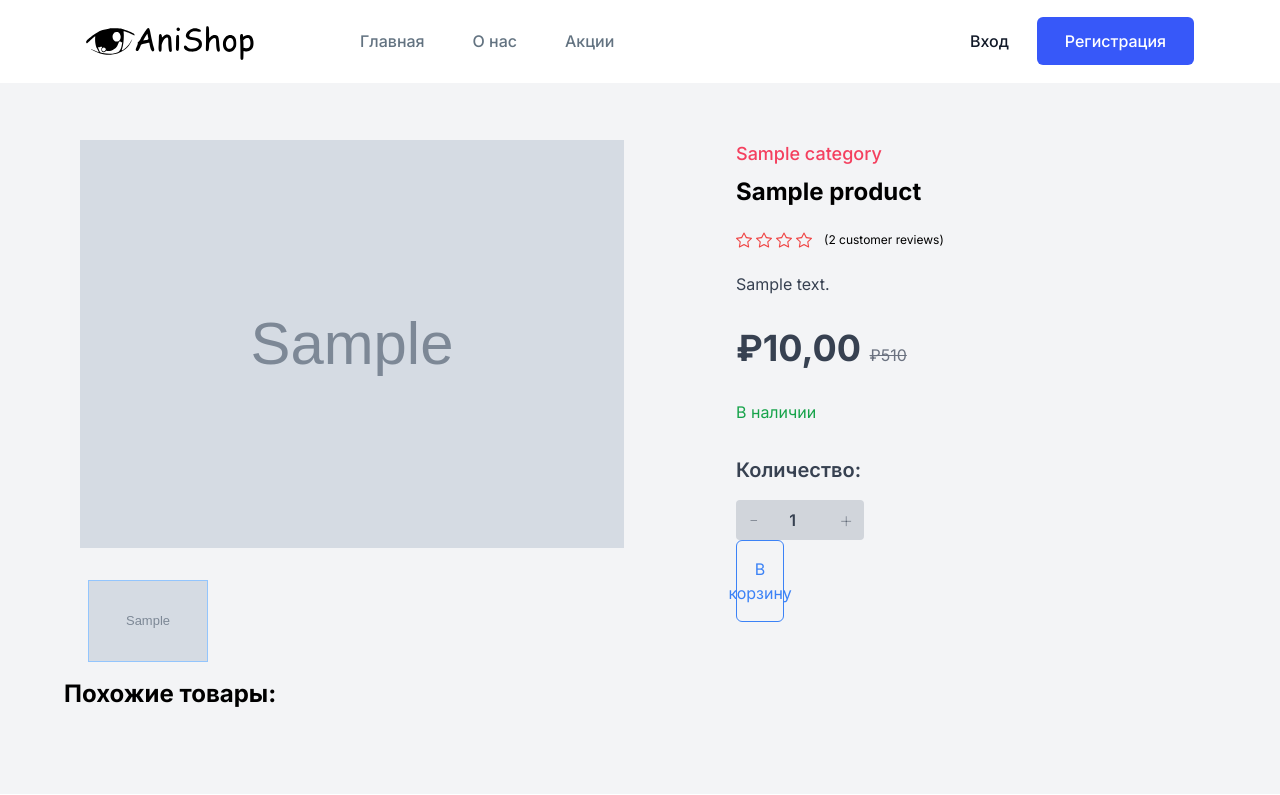
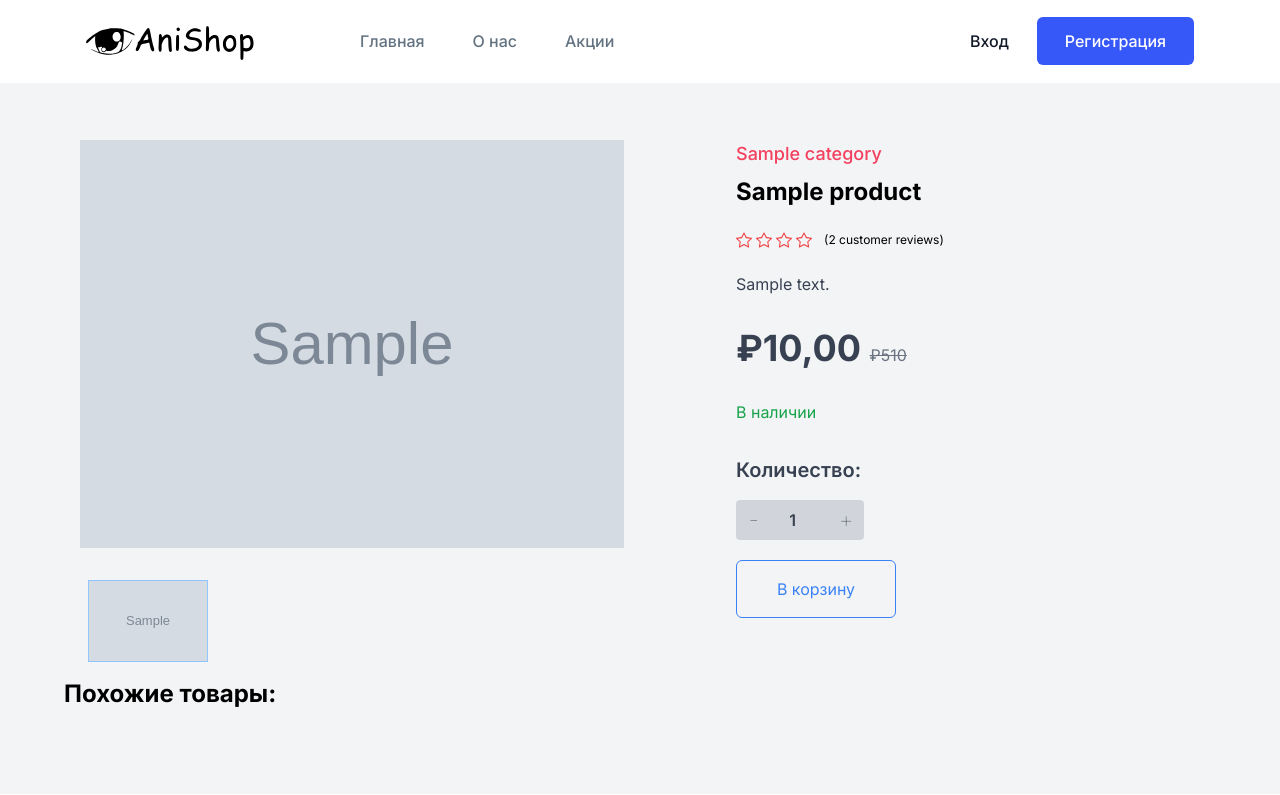
Before and after one commit to Munchen777/AniFigureShop, a Django app: a page that uses anifigure/base/templates/base/product.html in a window 1280 px wide. Shown: the top 795 px of the page. Run offline with Django 5.2, Linux system fonts and the light colour scheme; tables that the repository leaves empty hold one stand-in row (values such as "Sample post"); grey boxes marked "Sample" are stand-in pictures; some libraries are stand-ins or nearby versions.

Commit message:
fix buy product button & add problem list

```diff
--- a/anifigure/base/templates/base/product.html
+++ b/anifigure/base/templates/base/product.html
@@ -134,13 +134,13 @@
             <!-- Скрытое поле для передачи количества -->
             <input type="hidden" name="quantity" id="hidden-quantity" value="1">
             <button
-                class="flex items-center justify-center w-full p-4 text-blue-500 border border-blue-500 rounded-md dark:text-gray-200 dark:border-blue-600 hover:bg-blue-600 hover:border-blue-600 hover:text-gray-100 dark:bg-blue-600 dark:hover:bg-blue-700 dark:hover:border-blue-700 dark:hover:text-gray-300">
+                class="flex mt-5 min-w-[160px] items-center justify-center w-full p-4 text-blue-500 border border-blue-500 rounded-md dark:text-gray-200 dark:border-blue-600 hover:bg-blue-600 hover:border-blue-600 hover:text-gray-100 dark:bg-blue-600 dark:hover:bg-blue-700 dark:hover:border-blue-700 dark:hover:text-gray-300">
                 В корзину
             </button>
         </form>
     </div>
 
-                        </div>
+</div>
                     </div>
                 </div>
 
--- a/problems.txt
+++ b/problems.txt
@@ -27,6 +27,8 @@
 ------------------
 Добавить оплату (через какую кассу уже по факту думать)
 ------------------
+Сделать так чтобы анон юзер мог добавить товар в корзину
+------------------
 
 Пока так, мб еще что-то найдется.
 Из идей можно будет воткнуть сюда нормальный фронт (vue/angular)
```
